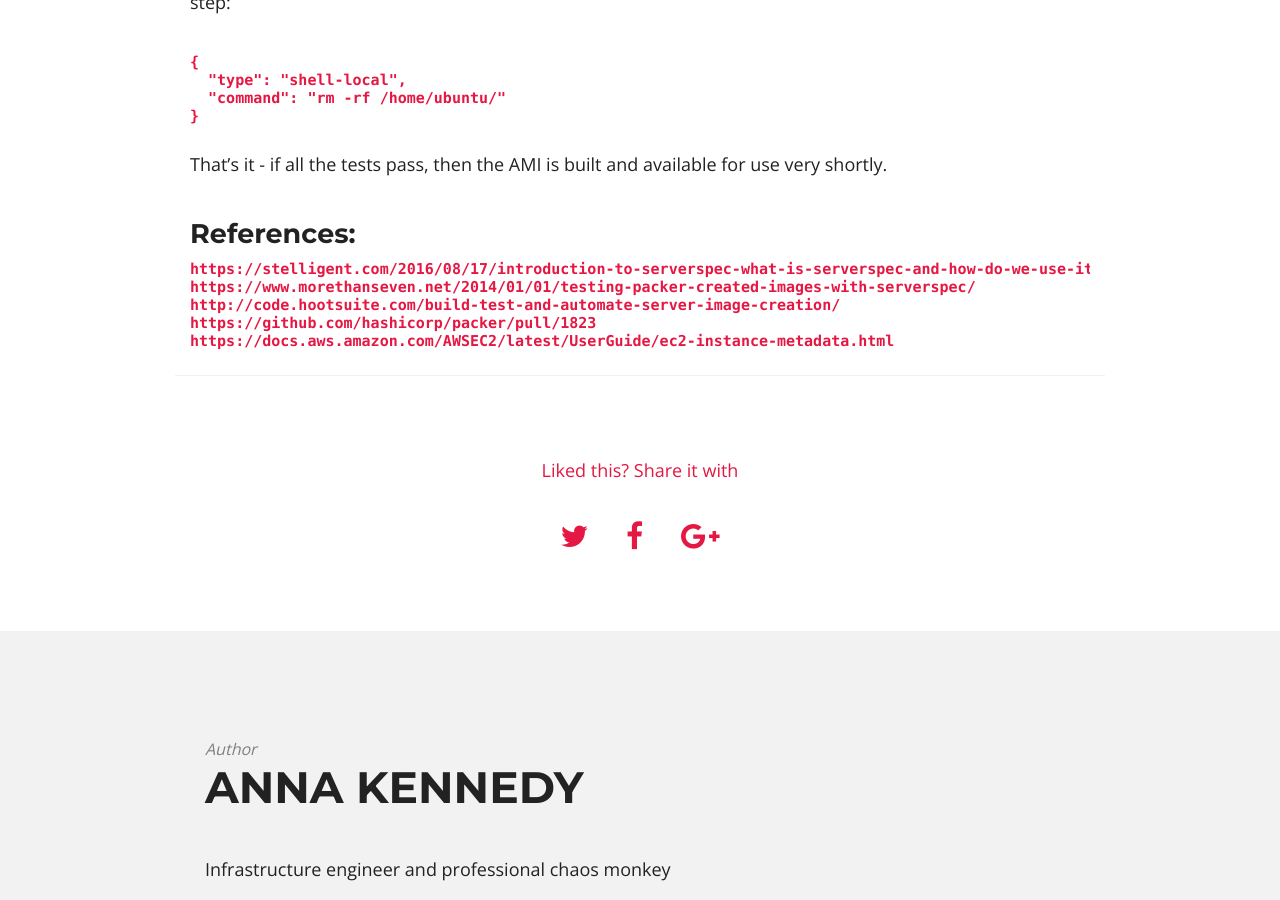
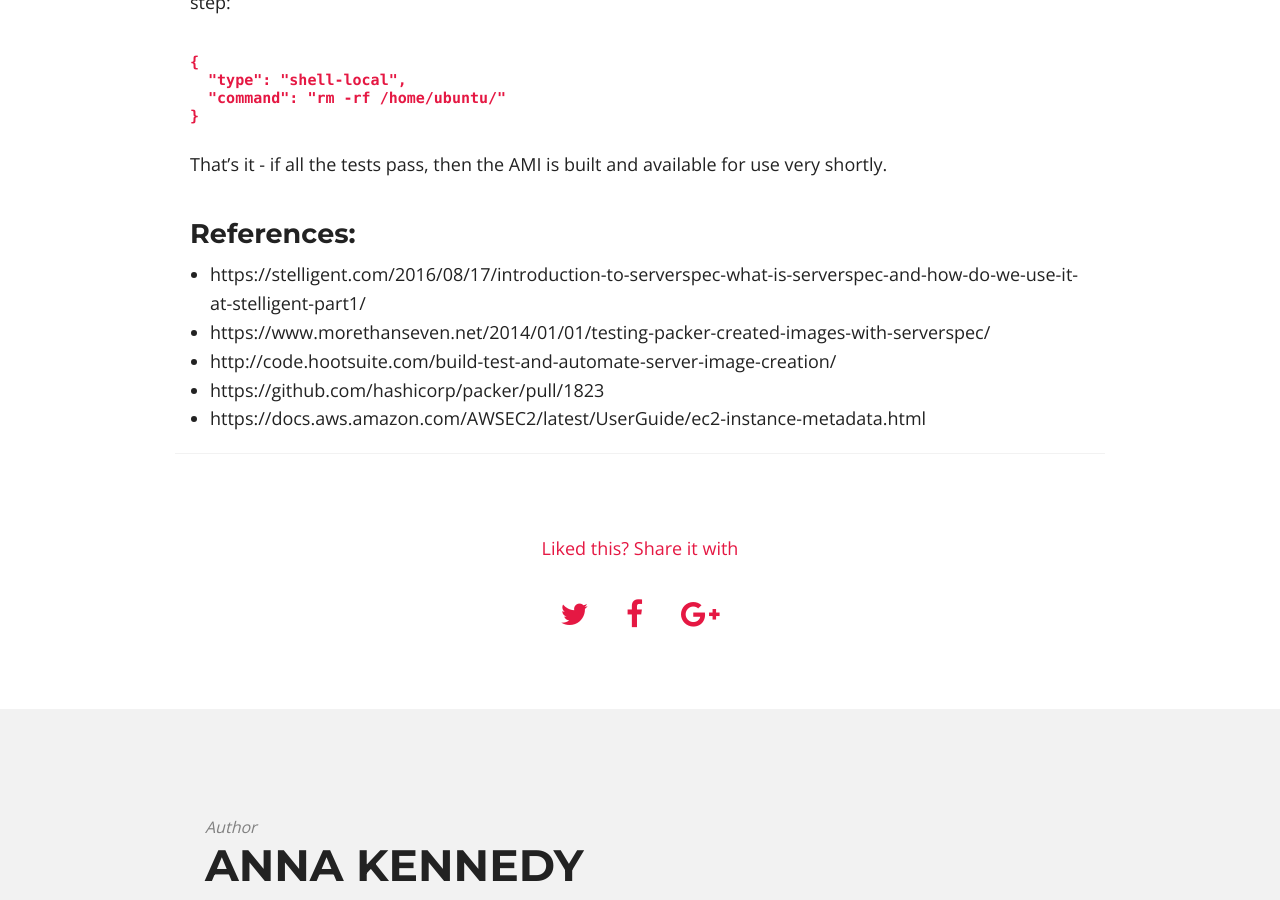
Before and after one commit to annaken/annaken.github.io, a Jekyll site: the page built from _posts/2017-05-11-testing-packer-builds-with-serverspec.md, in a window 1280 px wide and 900 px high, scrolled down 4536 px. Built offline with Jekyll 4.4.1, drawn with Linux system fonts in a browser that asks for light colours; nearby versions of some CDN libraries; comment, search, counter and statistics services are not loaded.

Commit message:
Formatting

```diff
--- a/_posts/2017-05-11-testing-packer-builds-with-serverspec.md
+++ b/_posts/2017-05-11-testing-packer-builds-with-serverspec.md
@@ -134,8 +134,8 @@ That's it - if all the tests pass, then the AMI is built and available for use v
 
 ### References:
 
-    https://stelligent.com/2016/08/17/introduction-to-serverspec-what-is-serverspec-and-how-do-we-use-it-at-stelligent-part1/
-    https://www.morethanseven.net/2014/01/01/testing-packer-created-images-with-serverspec/
-    http://code.hootsuite.com/build-test-and-automate-server-image-creation/
-    https://github.com/hashicorp/packer/pull/1823
-    https://docs.aws.amazon.com/AWSEC2/latest/UserGuide/ec2-instance-metadata.html
+* https://stelligent.com/2016/08/17/introduction-to-serverspec-what-is-serverspec-and-how-do-we-use-it-at-stelligent-part1/
+* https://www.morethanseven.net/2014/01/01/testing-packer-created-images-with-serverspec/
+* http://code.hootsuite.com/build-test-and-automate-server-image-creation/
+* https://github.com/hashicorp/packer/pull/1823
+* https://docs.aws.amazon.com/AWSEC2/latest/UserGuide/ec2-instance-metadata.html
```
